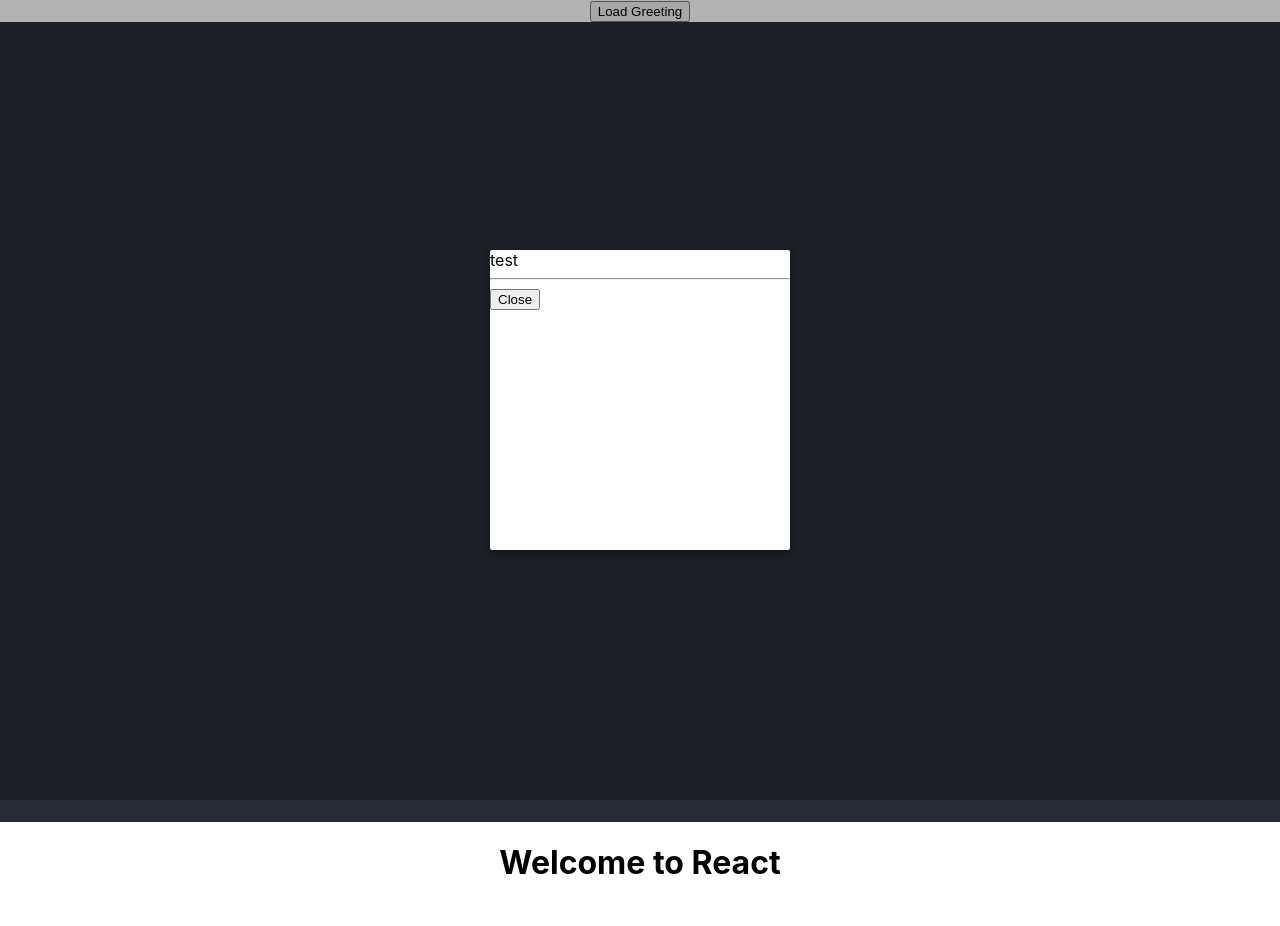
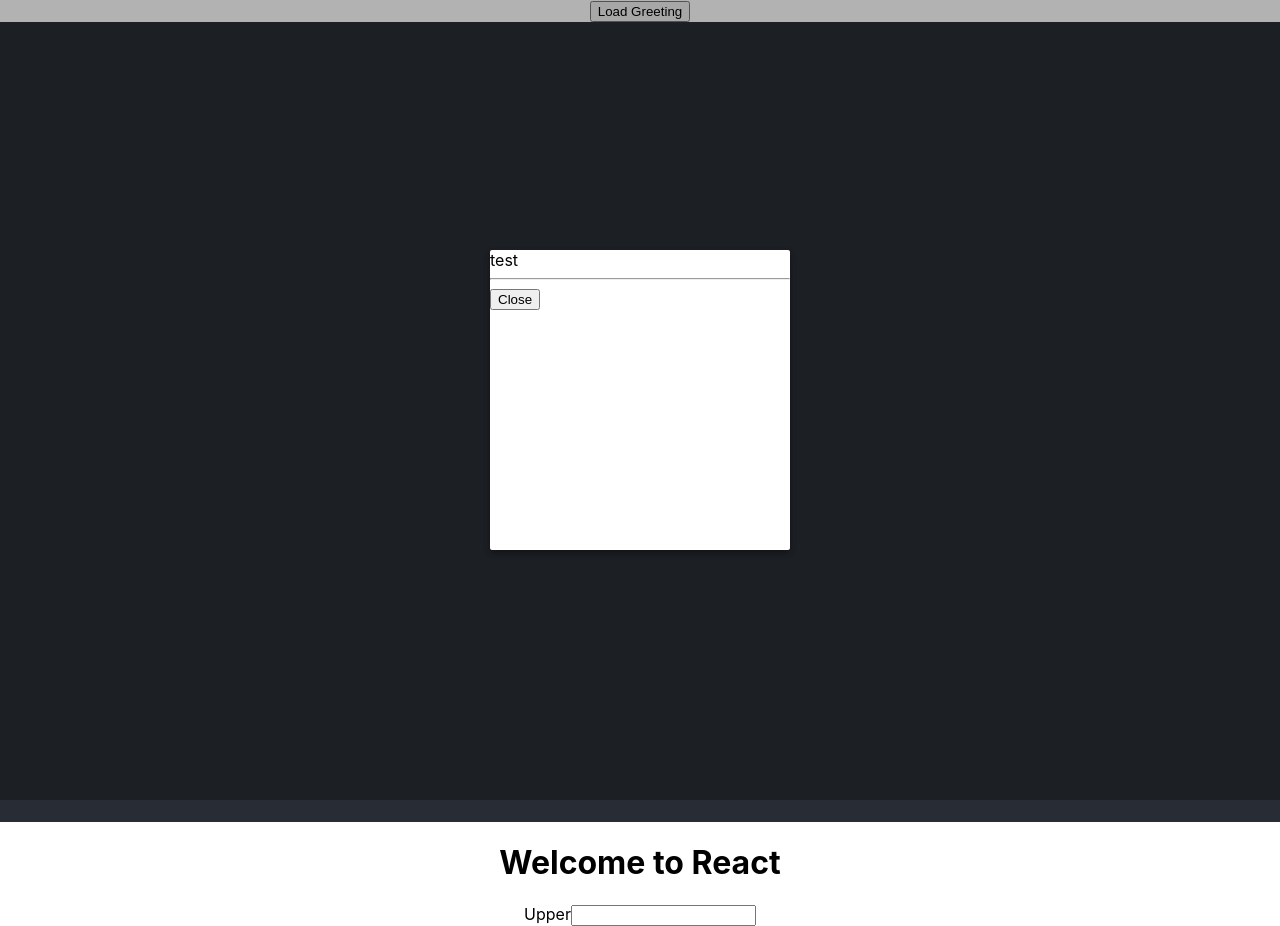
Before and after one commit to amdev9/typed-react-testing, a React (Create React App) app: page / in a window 1280 px wide. Before the commit the page ends 904 px from the top, so only its background shows below. Built offline with nearby package versions, Linux system fonts and the light colour scheme.

Commit message:
UpperInput tests

```diff
--- a/src/App.tsx
+++ b/src/App.tsx
@@ -3,7 +3,7 @@ import './App.css';
 import Modal from "./Portal";
 import FetchGreeting from './ReducerComp'
 import MainViewTranslate from './MainViewTranslate'
-
+import UpperInput from './UpperInput'
 
 type TCloseFunc = () => void
 
@@ -20,6 +20,8 @@ function App(): JSX.Element {
       )}
       <FetchGreeting />
       <MainViewTranslate />
+      <UpperInput />
+
     </div>
   );
 }
--- /dev/null
+++ b/src/UpperInput.tsx
@@ -0,0 +1,16 @@
+import * as React from 'react'
+
+
+const UpperInput: React.FC = () => {
+  const [upper, setUpper] = React.useState<string>('')
+  const handleChange: React.ChangeEventHandler<HTMLInputElement> = (e) => setUpper(e.currentTarget.value.toUpperCase())
+
+  return (
+    <div>
+      <label htmlFor="upper">Upper</label>
+      <input id="upper" value={upper} onChange={handleChange}/>
+    </div>
+  )
+}
+
+export default UpperInput
```
Also changed, not shown: 1 other file (tests, documents, lock files or other folders).
